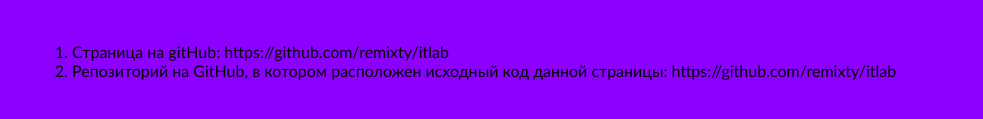
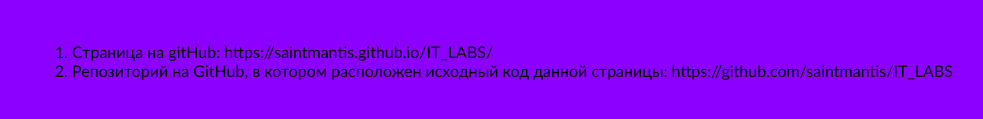
Before and after one commit to saintmantis/IT_LABS, a plain HTML site: page lab1.html in a window 1280 px wide. Shown: the part 381-500 px from the top of the page, without its empty margins (112-1095 px from the left). Drawn offline with Linux system fonts and the light colour scheme.

Commit message:
Update
Update

```diff
--- a/lab1.html
+++ b/lab1.html
@@ -26,11 +26,11 @@
             <h1>Ссылки на результаты выполнения лабораторной работы:</h1>
             <ol>
                 <li>Страница на gitHub:
-                    <a href="https://github.com/remixty/itlab" target="_blank">https://github.com/remixty/itlab
+                    <a href="https://saintmantis.github.io/IT_LABS/" target="_blank">https://saintmantis.github.io/IT_LABS/
                     </a>
                 </li>
                 <li>Репозиторий на GitHub, в котором расположен исходный код данной страницы: <a
-                        href="https://github.com/remixty/itlab" target="_blank">https://github.com/remixty/itlab</a>
+                        href="https://github.com/saintmantis/IT_LABS" target="_blank">https://github.com/saintmantis/IT_LABS</a>
                 </li>
             </ol>
         </div>
```
